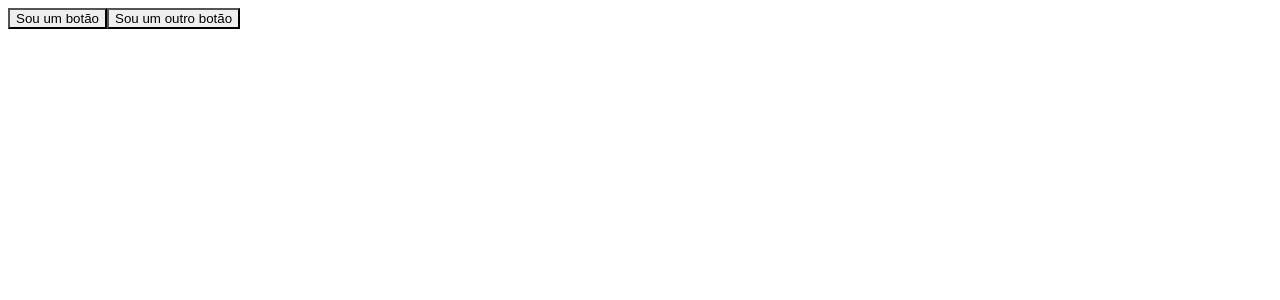
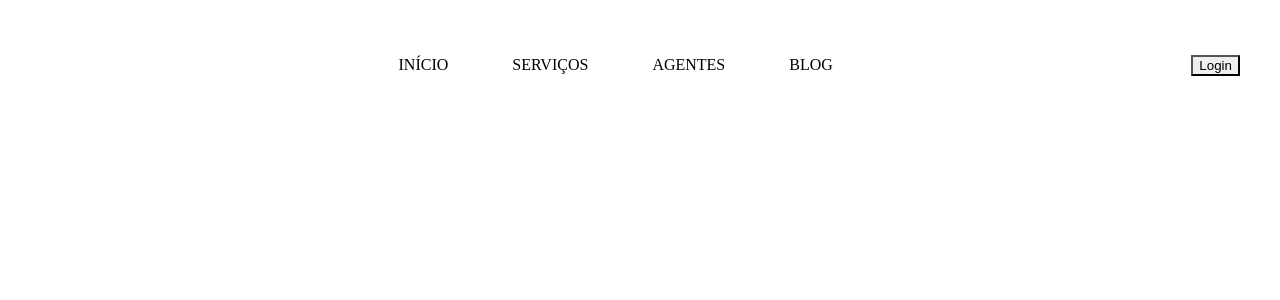
Before and after one commit to petersilvahs/mudE, a React (Vite) app: page /card in a window 1280 px wide. Shown: the top 300 px of the page. Built offline with nearby package versions, Linux system fonts and the light colour scheme.

Commit message:
feat: add header component

```diff
--- a/src/AppRouters.tsx
+++ b/src/AppRouters.tsx
@@ -3,12 +3,13 @@ import {
 } from "react-router-dom"
 import { Plans } from "./pages/Plans"
 import { Home } from "./pages/Home"
+import Header from "./components/header"
 
 export function AppRouters() {
    return (
       <Router>
          <Routes>
-            <Route path="/card" element={<Plans />} />
+            <Route path="/card" element={<Header />} />
             <Route path="/catalogo" element={<Home />} />
          </Routes>
       </Router>
--- /dev/null
+++ b/src/components/header/index.tsx
@@ -0,0 +1,27 @@
+'use client'
+
+import { Button, Flex, Image, Text } from "@chakra-ui/react"
+
+export default function Header() {
+   return (
+      <Flex
+         alignItems="center"
+         justifyContent="space-between"
+         padding="2rem"
+         mb="0.5rem"
+      >
+         <Flex>
+            <Image src="" />
+         </Flex>
+         <Flex gap="4rem">
+            <Text>INÍCIO</Text>
+            <Text>SERVIÇOS</Text>
+            <Text>AGENTES</Text>
+            <Text>BLOG</Text>
+         </Flex>
+         <Flex>
+            <Button colorScheme='teal' variant='outline'>Login</Button>
+         </Flex>
+      </Flex>
+   )
+}
```
Also changed, not shown: src/components/footer/index.tsx (added).
